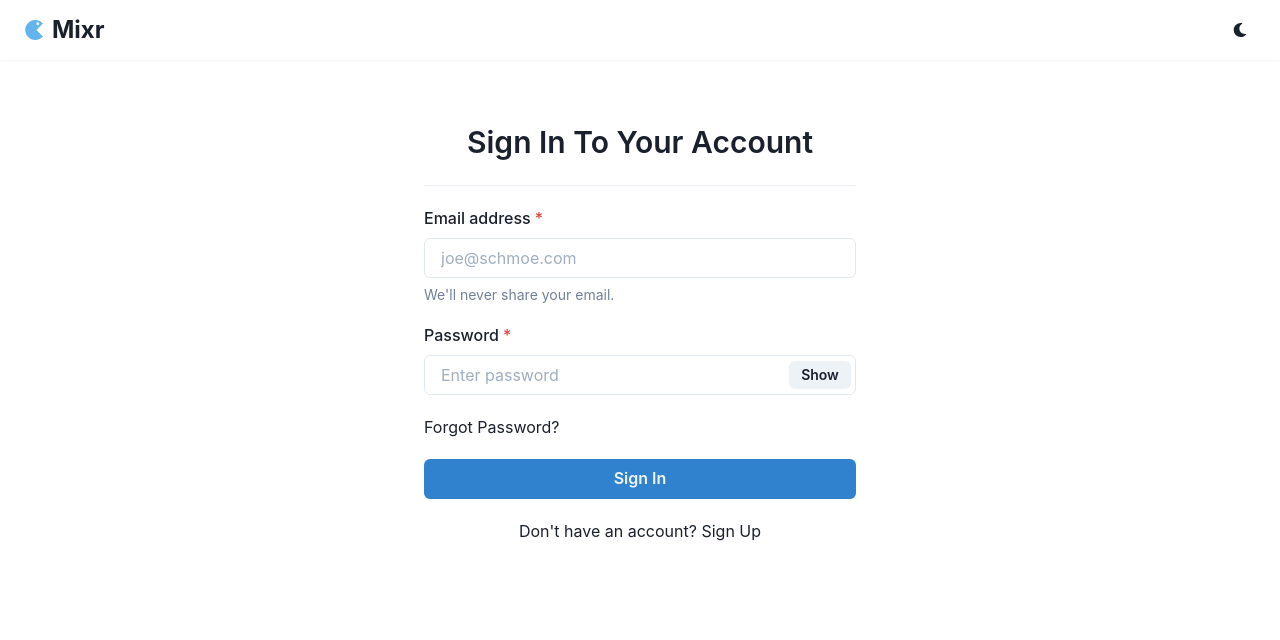
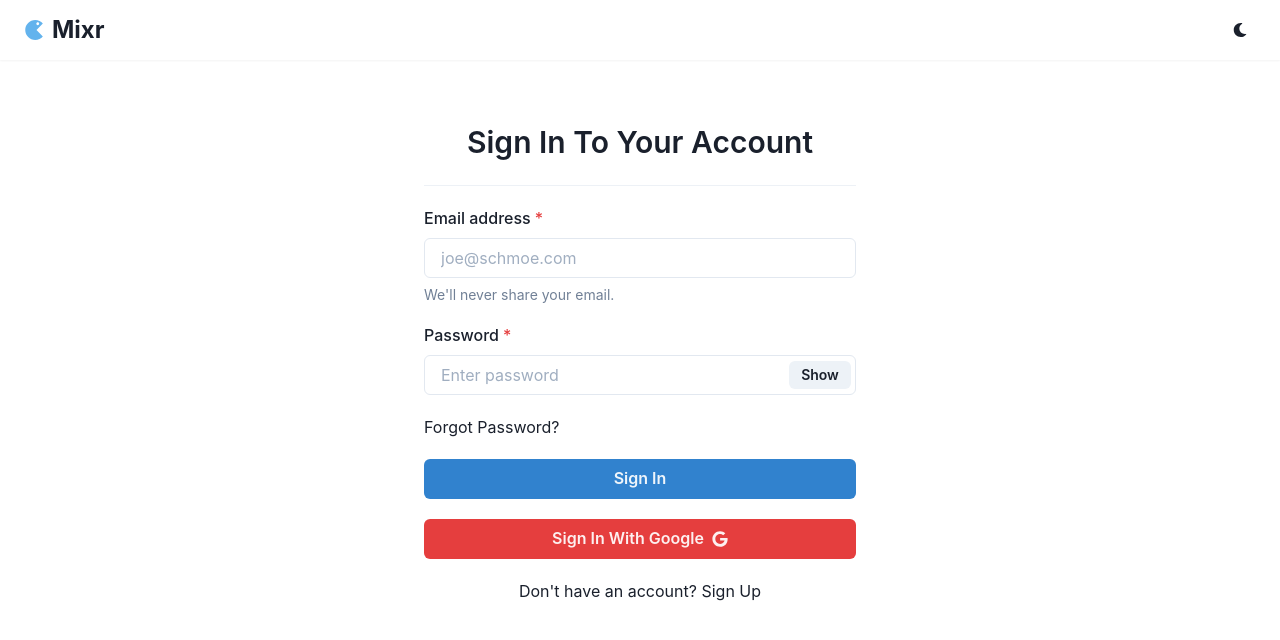
Before and after one commit to VivekAlhat/Mixr, a React (Create React App) app: page /signin in a window 1280 px wide. Shown: the top 640 px of the page. Built offline with nearby package versions, Linux system fonts and the light colour scheme; no server answers.

Commit message:
Refactor Components | Add User PhotoURL

```diff
--- a/src/components/CreatePost.jsx
+++ b/src/components/CreatePost.jsx
@@ -42,6 +42,7 @@ const CreatePost = () => {
         createdBy: {
           uid: user.uid,
           name: user.displayName,
+          photoURL: user.photoURL,
         },
       };
       await db.collection("posts").add(post);
--- a/src/components/MenuOptions.jsx
+++ b/src/components/MenuOptions.jsx
@@ -12,7 +12,7 @@ import { MdSettings, MdDashboard } from "react-icons/md";
 import { FaSignOutAlt } from "react-icons/fa";
 import { signOut } from "../firebase/auth";
 
-const MenuOptions = ({ displayName }) => {
+const MenuOptions = ({ displayName, photoURL }) => {
   const history = useHistory();
 
   const handleClick = async () => {
@@ -23,7 +23,13 @@ const MenuOptions = ({ displayName }) => {
   return (
     <Menu>
       <MenuButton>
-        <Avatar name={displayName} alignSelf="center" size="sm" mx="5" />
+        <Avatar
+          name={displayName}
+          src={!!photoURL && photoURL}
+          alignSelf="center"
+          size="sm"
+          mx="5"
+        />
       </MenuButton>
       <MenuList>
         <MenuItem
--- a/src/components/Navbar.jsx
+++ b/src/components/Navbar.jsx
@@ -30,7 +30,9 @@ const Navbar = () => {
       </HStack>
       <Spacer />
       {!!user && <CreatePost />}
-      {!!user && <MenuOptions displayName={user.displayName} />}
+      {!!user && (
+        <MenuOptions displayName={user.displayName} photoURL={user.photoURL} />
+      )}
       <IconButton
         alignSelf="center"
         mr="3"
--- a/src/components/Post.jsx
+++ b/src/components/Post.jsx
@@ -55,7 +55,11 @@ const Post = ({ post }) => {
       w={notSmallerScreen ? "5xl" : "full"}
     >
       <HStack spacing="5">
-        <Avatar name={post.createdBy.name} size="md" />
+        <Avatar
+          name={post.createdBy.name}
+          src={!!post.createdBy.photoURL && post.createdBy.photoURL}
+          size="md"
+        />
         <Box>
           <Text fontSize="lg" fontWeight="semibold">
             {post.createdBy.name}
--- a/src/components/Posts.jsx
+++ b/src/components/Posts.jsx
@@ -28,7 +28,7 @@ const Posts = () => {
       <Spinner />
     </Center>
   ) : posts.length > 0 ? (
-    <VStack spacing="5" p={!notSmallerScreen && "5"} w="full" mt="-2">
+    <VStack spacing="5" p={!notSmallerScreen && "5"} w="full" mt="-2" mb="3">
       {posts.map((post) => (
         <Post key={post.id} post={post} />
       ))}
--- a/src/pages/Profile.jsx
+++ b/src/pages/Profile.jsx
@@ -1,7 +1,6 @@
 import {
   VStack,
   Avatar,
-  Divider,
   Center,
   Text,
   Spinner,
@@ -15,6 +14,7 @@ import { FaInstagram, FaFacebook, FaTwitter } from "react-icons/fa";
 import { useSession } from "../hooks/useSession";
 import { MdLocationCity } from "react-icons/md";
 import { db } from "../firebase/firebase";
+import moment from "moment";
 import SocialLink from "../components/SocialLink";
 
 const Profile = () => {
@@ -35,26 +35,16 @@ const Profile = () => {
 
   return !!userProfile ? (
     <VStack>
-      <Center>
-        <Flex
-          direction={notSmallerScreen ? "row" : "column"}
-          p="5"
-          align="center"
-        >
+      <Flex direction="column" align="center" justify="center">
         <Avatar
-            alignSelf={!notSmallerScreen && "center"}
-            name={userProfile.name}
+          name={userProfile.displayName}
+          src={!!userProfile.photoURL && userProfile.photoURL}
           size={notSmallerScreen ? "2xl" : "xl"}
           mb="3"
-            mr={notSmallerScreen && "10"}
         />
-          <VStack
-            align={notSmallerScreen ? "flex-start" : "center"}
-            spacing="5"
-            px="5"
-          >
+        <VStack spacing="5">
           <Text fontSize="4xl" fontWeight="bold">
-              {userProfile.name}
+            {userProfile.displayName}
           </Text>
           {userProfile.bio && <Text align="center">{userProfile.bio}</Text>}
           {userProfile.location && (
@@ -83,10 +73,12 @@ const Profile = () => {
               />
             )}
           </HStack>
+          <Text>
+            Member Since:{" "}
+            {moment(userProfile.createdAt.toDate(), "YYYYMMDD").fromNow()}
+          </Text>
         </VStack>
       </Flex>
-      </Center>
-      <Divider />
     </VStack>
   ) : (
     <Center height="80vh">
--- a/src/pages/Signin.jsx
+++ b/src/pages/Signin.jsx
@@ -16,14 +16,16 @@ import {
 } from "@chakra-ui/react";
 import { Link as RouteLink, useHistory } from "react-router-dom";
 import { motion } from "framer-motion";
+import { FaGoogle } from "react-icons/fa";
 import { useEffect, useState } from "react";
-import { signIn } from "../firebase/auth";
+import { signIn, signInWithGoogle } from "../firebase/auth";
 
 const Signin = () => {
   const toast = useToast();
   const history = useHistory();
   const [show, setShow] = useState(false);
   const [loading, setLoading] = useState(false);
+  const [googleSign, setgoogleSign] = useState(false);
   const [formData, setFormData] = useState({
     email: "",
     password: "",
@@ -48,6 +50,29 @@ const Signin = () => {
     setFormData((prev) => {
       return { ...prev, [name]: value };
     });
+  };
+
+  const googleSignIn = async () => {
+    try {
+      setgoogleSign(true);
+      await signInWithGoogle();
+      toast({
+        title: "Signed in successfully!",
+        status: "success",
+        isClosable: true,
+        position: "top-right",
+      });
+      history.push("/profile");
+    } catch (err) {
+      toast({
+        title: err.message,
+        status: "error",
+        isClosable: true,
+        position: "top-right",
+      });
+    } finally {
+      setgoogleSign(false);
+    }
   };
 
   const handleSubmit = async (e) => {
@@ -142,6 +167,19 @@ const Signin = () => {
           >
             Sign In
           </Button>
+          <Button
+            rightIcon={<FaGoogle />}
+            bgColor="red.500"
+            color="whiteAlpha.900"
+            w="100%"
+            alignSelf="flex-start"
+            _hover={{ bg: "red.600", color: "whiteAlpha" }}
+            isLoading={googleSign ? true : false}
+            loadingText="Signing In"
+            onClick={googleSignIn}
+          >
+            Sign In With Google
+          </Button>
           <Text fontSize="md">
             Don't have an account?&nbsp;
             <Link to="/signup" as={RouteLink}>
--- a/src/pages/Signup.jsx
+++ b/src/pages/Signup.jsx
@@ -85,9 +85,7 @@ const Signup = () => {
           password: "",
           cpassword: "",
         });
-        setTimeout(() => {
-          history.push("/profile");
-        }, 300);
+        history.push("/profile");
       }
     } catch (err) {
       toast({
```
Lines whose indentation alone changed are shown as unchanged.
